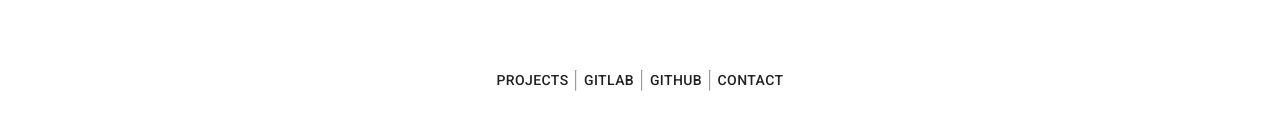
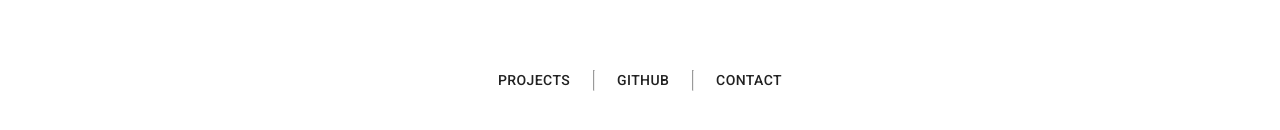
Before and after one commit to ToddJacobus/portfolio-2020, a React (Create React App) app: page / in a window 1280 px wide. Shown: the part 646-776 px from the top of the page. Built offline with nearby package versions, Linux system fonts and the light colour scheme; a small style sheet from the web is missing.

Commit message:
removed button on hero page

```diff
--- a/src/components/HeroPage.js
+++ b/src/components/HeroPage.js
@@ -142,13 +142,13 @@ const HeroPage = props => {
                     >
                         Projects
                     </Button>
-                    <hr></hr>
+                    {/* <hr></hr>
                     <Button
                         href="https://gitlab.com/ToddJacobus"
                         target="_blank"
                     >
                         GitLab
-                    </Button>
+                    </Button> */}
                     <hr></hr>
                     <Button
                         href="https://github.com/ToddJacobus"
```
